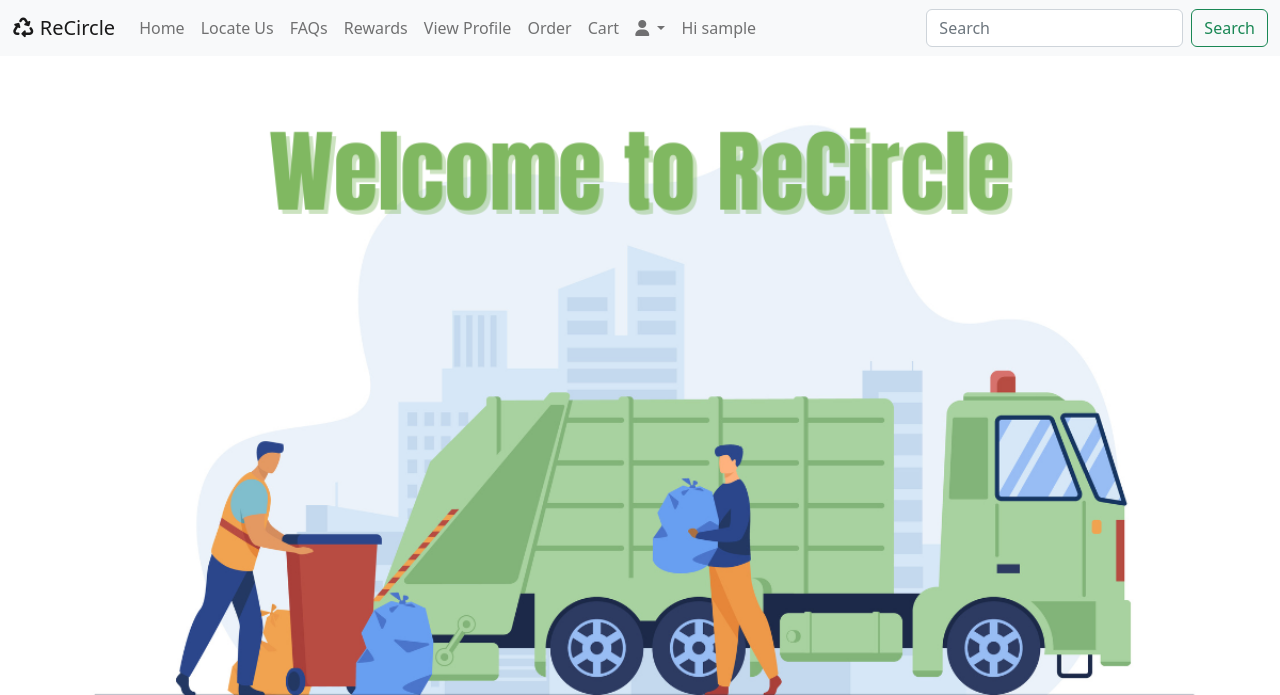
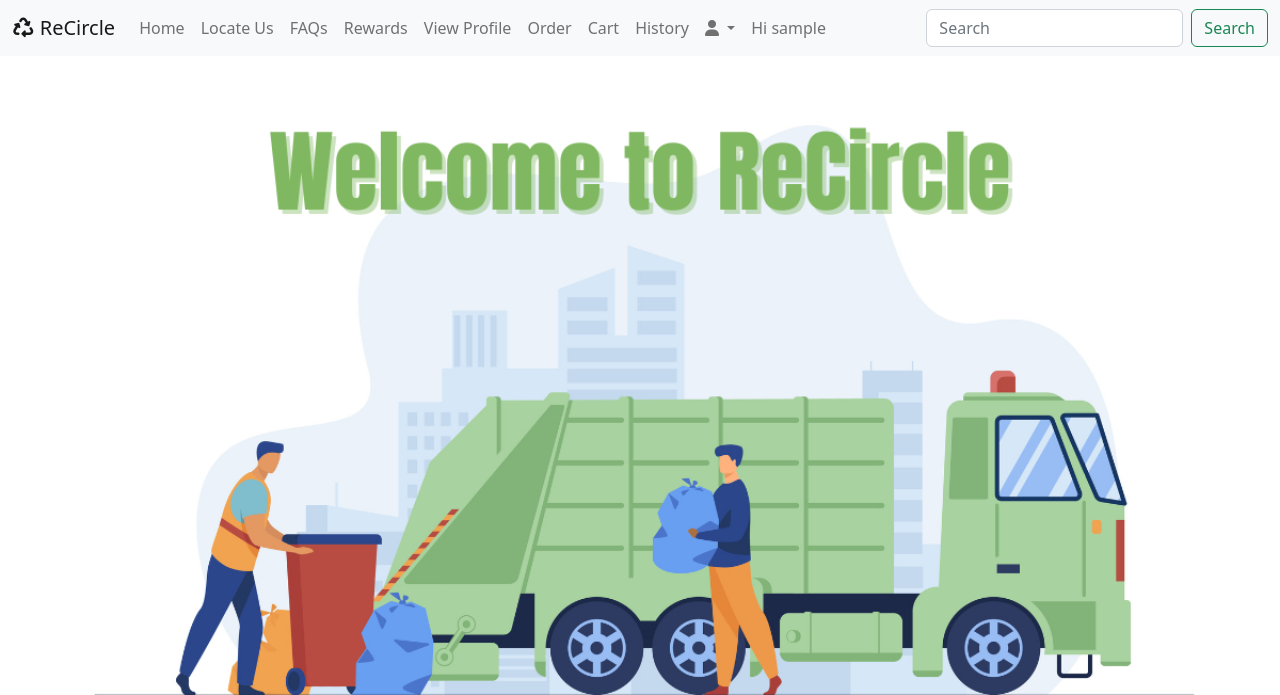
Before and after one commit to calvinni/Agile-software, a PHP site: page /index.php in a window 1280 px wide. Shown: the top 695 px of the page. Run offline with PHP 8.4, Linux system fonts and the light colour scheme; the visitor is signed in with stand-in values (Sample User, id 1); some libraries are stand-ins or nearby versions.

Commit message:
added link for history

```diff
--- a/index.php
+++ b/index.php
@@ -52,6 +52,9 @@
                                       </li>
                                       <li class="nav-item">
                                           <a class="nav-link" href="./cart.php">Cart</a>
+                                      </li>
+                                      <li class="nav-item">
+                                          <a class="nav-link" href="./history.php">History</a>
                                       </li>';
                              }
                         ?>
```
